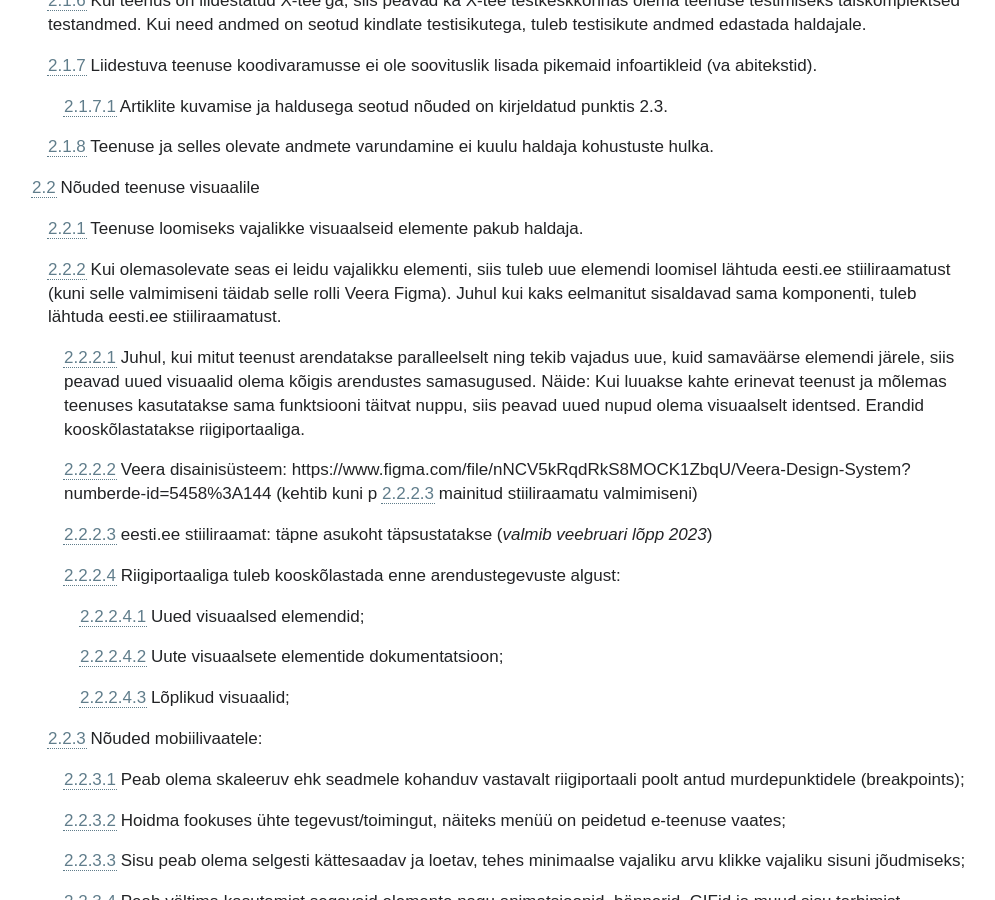
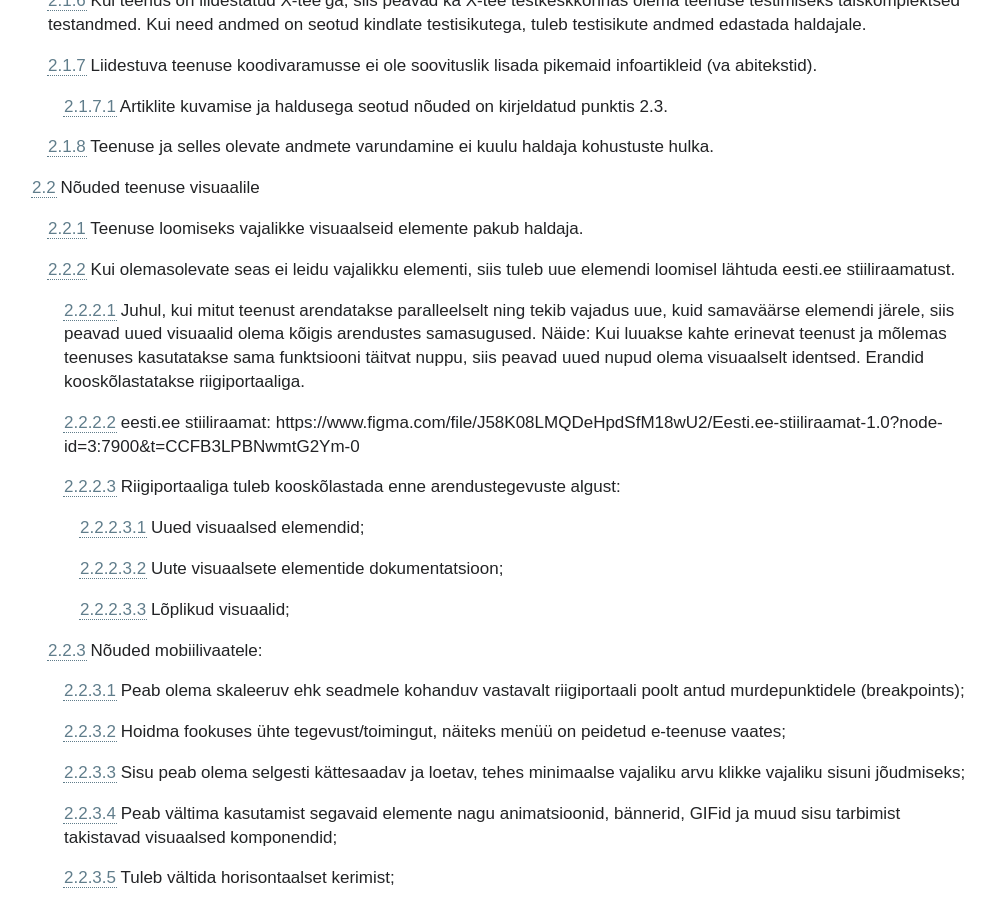
Before and after one commit to e-gov/eesti-ee-mfn, a Jekyll site: the page built from index.md, in a window 1280 px wide and 900 px high, scrolled down 4074 px. Shown: the whole window, without its empty margins (0-995 px from the left). Built offline with Jekyll 4.4.1, drawn with Linux system fonts in a browser that asks for light colours; our own code applies the rules of GitHub Pages for plain Markdown files.

Commit message:
Update Nouded.yml

```diff
--- a/_data/Nouded.yml
+++ b/_data/Nouded.yml
@@ -139,8 +139,7 @@
           Teenuse loomiseks vajalikke visuaalseid elemente pakub haldaja.
       - number: 2.2.2
         name: >
-          Kui olemasolevate seas ei leidu vajalikku elementi, siis tuleb uue elemendi loomisel lähtuda  eesti.ee stiiliraamatust (kuni selle
-          valmimiseni täidab selle rolli Veera Figma). Juhul kui kaks eelmanitut sisaldavad sama komponenti, tuleb lähtuda eesti.ee stiiliraamatust.
+          Kui olemasolevate seas ei leidu vajalikku elementi, siis tuleb uue elemendi loomisel lähtuda eesti.ee stiiliraamatust.
         requirements:
           - number: 2.2.2.1
             name: >
@@ -149,22 +148,18 @@
               nuppu, siis peavad uued nupud olema visuaalselt identsed. Erandid kooskõlastatakse riigiportaaliga.
           - number: 2.2.2.2
             name: >
-              Veera disainisüsteem: https://www.figma.com/file/nNCV5kRqdRkS8MOCK1ZbqU/Veera-Design-System?numberde-id=5458%3A144 (kehtib kuni
-              p [2.2.2.3](https://e-gov.github.io/eesti-ee-mfn/#2.2.2.3) mainitud stiiliraamatu valmimiseni)
+              eesti.ee stiiliraamat: https://www.figma.com/file/J58K08LMQDeHpdSfM18wU2/Eesti.ee-stiiliraamat-1.0?node-id=3:7900&t=CCFB3LPBNwmtG2Ym-0
           - number: 2.2.2.3
-            name: >
-              eesti.ee stiiliraamat: täpne asukoht täpsustatakse (_valmib veebruari lõpp 2023_)
-          - number: 2.2.2.4
             name: >
               Riigiportaaliga tuleb kooskõlastada enne arendustegevuste algust:
             requirements:
-              - number: 2.2.2.4.1
+              - number: 2.2.2.3.1
                 name: >
                   Uued visuaalsed elemendid;
-              - number: 2.2.2.4.2
+              - number: 2.2.2.3.2
                 name: >
                   Uute visuaalsete elementide dokumentatsioon;
-              - number: 2.2.2.4.3
+              - number: 2.2.2.3.3
                 name: >
                   Lõplikud visuaalid;
       - number: 2.2.3
```
